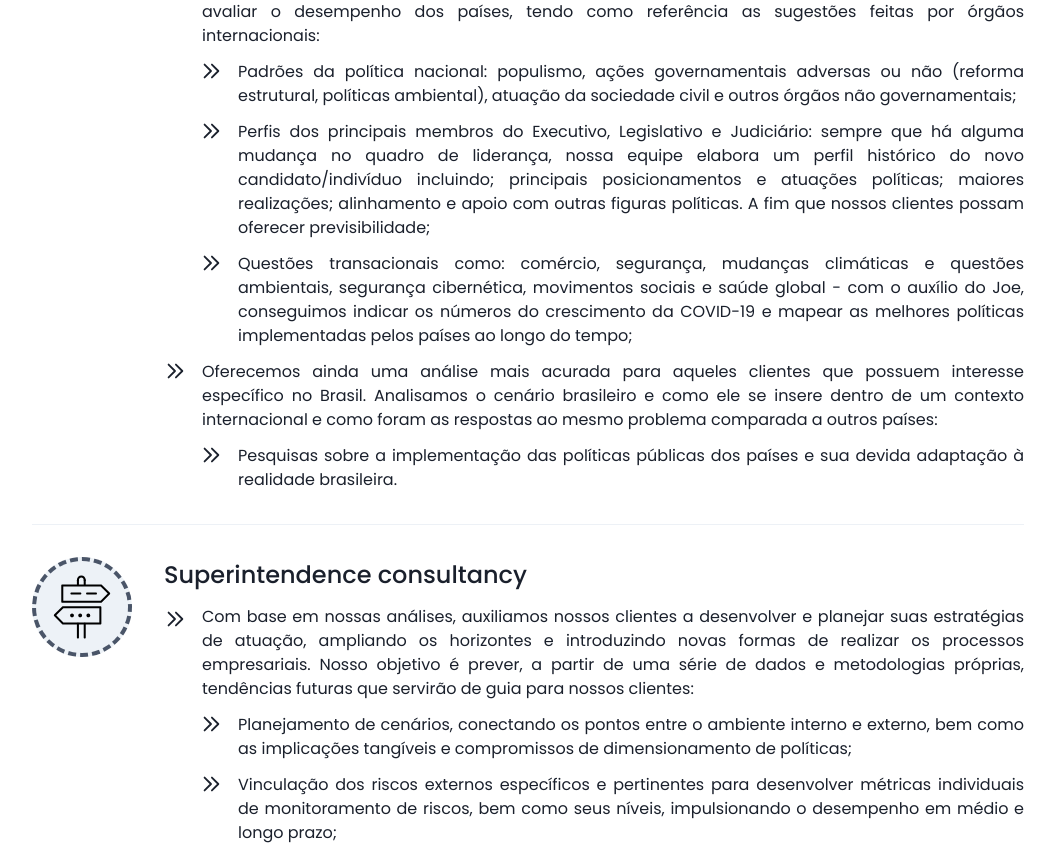
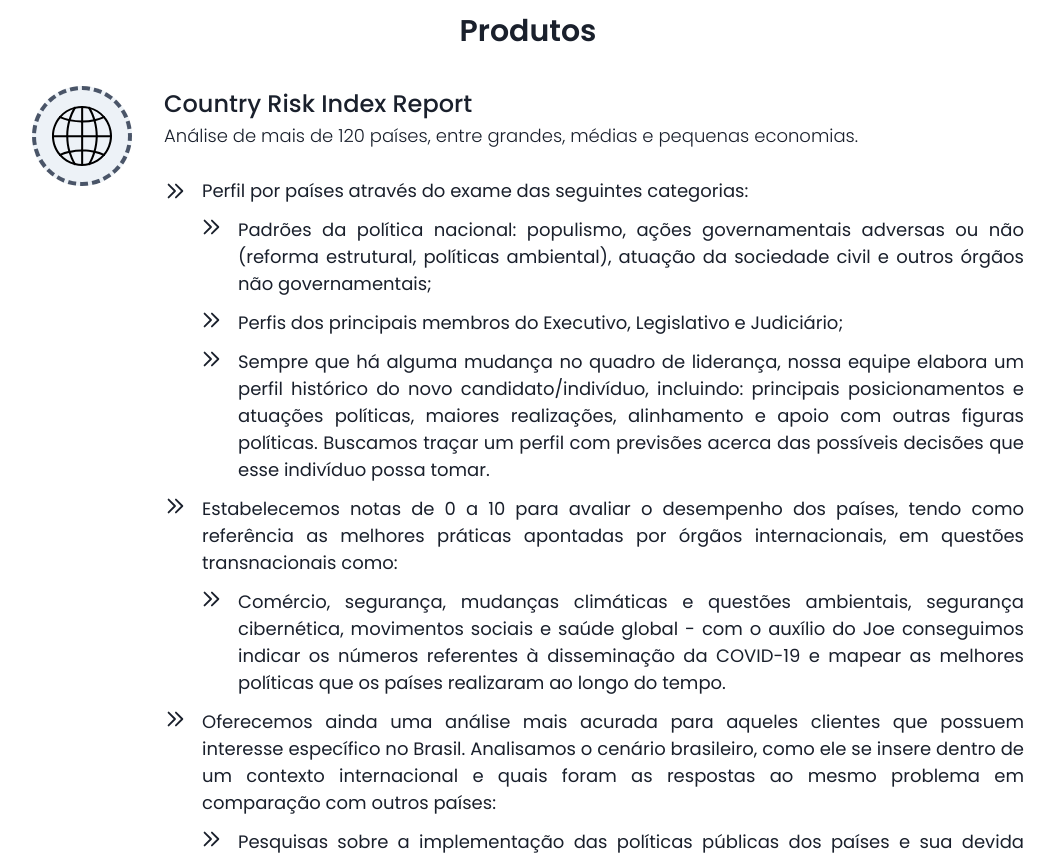
Before and after one commit to gasscoelho/greyspacecg-web, a Next.js app: page /services-and-products in a window 1280 px wide. Shown: the part 1937-2795 px from the top of the page, without its empty margins (112-1167 px from the left). Built offline with nearby package versions, Linux system fonts and the light colour scheme.

Commit message:
refactor: add minor changes

```diff
--- a/src/components/TeamCard.tsx
+++ b/src/components/TeamCard.tsx
@@ -17,7 +17,8 @@ export default function TeamCard({
   profilePath,
   name,
   position,
-  description
+  description,
+  imagePosition = 'top'
 }) {
   return (
     <Flex flexDir="column" align="center">
@@ -39,7 +40,7 @@ export default function TeamCard({
               src={profilePath}
               borderRadius="full"
               objectFit="cover"
-              objectPosition="center"
+              objectPosition={imagePosition}
               alt="profile"
               width={{ base: '150px', md: '200px' }}
               height={{ base: '150px', md: '200px' }}
--- a/src/pages/_app.tsx
+++ b/src/pages/_app.tsx
@@ -11,7 +11,7 @@ const MyApp = ({ Component, pageProps }) => {
           height: '100%'
         },
         body: {
-          fontFamily: 'poppins',
+          fontFamily: 'Poppins',
           minHeight: '100%'
         }
       }
--- a/src/pages/services-and-products.tsx
+++ b/src/pages/services-and-products.tsx
@@ -29,7 +29,7 @@ export default function ServicesProducts() {
           <Header invertColors />
         </Flex>
 
-        <VStack mt="8" w="full" pb="150px">
+        <VStack mt="8" w="full" pb="150px" fontSize={{ base: 'md', md: 'lg' }}>
           <Container
             maxW={{ base: 'container.md', xl: 'container.lg' }}
             pb="8"
@@ -156,7 +156,7 @@ export default function ServicesProducts() {
 
             <ServiceInfo
               mt="8"
-              name="Gestão de crise"
+              name="Governance of Crisis"
               description="Oferecemos um serviço para auxiliar o cliente em um momento de grande vulnerabilidade de forma ágil, através do monitoramento e planejamento:"
               iconPath="/images/connectivity-icon.svg"
             >
@@ -286,7 +286,7 @@ export default function ServicesProducts() {
 
             <ServiceInfo
               mt="8"
-              name="Captação de recursos"
+              name="Consultancy to Finance Projects"
               description="Ao longo da nossa história fomos capazes de construir uma relação próxima e frutífera com organizações internacionais de financiamento para projetos de desenvolvimento, como PNUD, FMI, BIRD e outros bancos. Dessa forma, nos mantemos atualizados sobre editais e outras iniciativas disponíveis, visando atuar como ponte entre nosso cliente e tais instituições:"
               iconPath="/images/pork-icon.svg"
             >
@@ -349,7 +349,7 @@ export default function ServicesProducts() {
 
             <ServiceInfo
               mt="8"
-              name="Mapa de risco por país"
+              name="Country Risk Index Report"
               description="Análise de mais de 120 países, entre grandes, médias e pequenas economias."
               iconPath="/images/world-icon.svg"
             >
@@ -366,10 +366,7 @@ export default function ServicesProducts() {
                     height="22px"
                     mr="4"
                   />
-                  Perfil por países através do exame das seguintes categorias e
-                  estabelecendo notas de 0 a 10 para avaliar o desempenho dos
-                  países, tendo como referência as sugestões feitas por órgãos
-                  internacionais:
+                  Perfil por países através do exame das seguintes categorias:
                 </ListItem>
 
                 <ListItem
@@ -401,12 +398,7 @@ export default function ServicesProducts() {
                     ml="9"
                   />
                   Perfis dos principais membros do Executivo, Legislativo e
-                  Judiciário: sempre que há alguma mudança no quadro de
-                  liderança, nossa equipe elabora um perfil histórico do novo
-                  candidato/indivíduo incluindo; principais posicionamentos e
-                  atuações políticas; maiores realizações; alinhamento e apoio
-                  com outras figuras políticas. A fim que nossos clientes possam
-                  oferecer previsibilidade;
+                  Judiciário;
                 </ListItem>
                 <ListItem
                   display="flex"
@@ -420,12 +412,46 @@ export default function ServicesProducts() {
                     mr="4"
                     ml="9"
                   />
-                  Questões transacionais como: comércio, segurança, mudanças
-                  climáticas e questões ambientais, segurança cibernética,
-                  movimentos sociais e saúde global - com o auxílio do Joe,
-                  conseguimos indicar os números do crescimento da COVID-19 e
-                  mapear as melhores políticas implementadas pelos países ao
-                  longo do tempo;
+                  Sempre que há alguma mudança no quadro de liderança, nossa
+                  equipe elabora um perfil histórico do novo
+                  candidato/indivíduo, incluindo: principais posicionamentos e
+                  atuações políticas, maiores realizações, alinhamento e apoio
+                  com outras figuras políticas. Buscamos traçar um perfil com
+                  previsões acerca das possíveis decisões que esse indivíduo
+                  possa tomar.
+                </ListItem>
+                <ListItem
+                  display="flex"
+                  alignItems="flex-start"
+                  justifyContent="flex-start"
+                >
+                  <ListIcon
+                    as={HiOutlineChevronDoubleRight}
+                    width="22px"
+                    height="22px"
+                    mr="4"
+                  />
+                  Estabelecemos notas de 0 a 10 para avaliar o desempenho dos
+                  países, tendo como referência as melhores práticas apontadas
+                  por órgãos internacionais, em questões transnacionais como:
+                </ListItem>
+                <ListItem
+                  display="flex"
+                  alignItems="flex-start"
+                  justifyContent="flex-start"
+                >
+                  <ListIcon
+                    as={HiOutlineChevronDoubleRight}
+                    width="22px"
+                    height="22px"
+                    mr="4"
+                    ml="9"
+                  />
+                  Comércio, segurança, mudanças climáticas e questões
+                  ambientais, segurança cibernética, movimentos sociais e saúde
+                  global - com o auxílio do Joe conseguimos indicar os números
+                  referentes à disseminação da COVID-19 e mapear as melhores
+                  políticas que os países realizaram ao longo do tempo.
                 </ListItem>
                 <ListItem
                   display="flex"
@@ -440,9 +466,9 @@ export default function ServicesProducts() {
                   />
                   Oferecemos ainda uma análise mais acurada para aqueles
                   clientes que possuem interesse específico no Brasil.
-                  Analisamos o cenário brasileiro e como ele se insere dentro de
-                  um contexto internacional e como foram as respostas ao mesmo
-                  problema comparada a outros países:
+                  Analisamos o cenário brasileiro, como ele se insere dentro de
+                  um contexto internacional e quais foram as respostas ao mesmo
+                  problema em comparação com outros países:
                 </ListItem>
                 <ListItem
                   display="flex"
@@ -466,7 +492,7 @@ export default function ServicesProducts() {
 
             <ServiceInfo
               mt="8"
-              name="Superintendence consultancy"
+              name="Performance Analysis Report"
               description=""
               iconPath="/images/sign-icon.svg"
             >
```
Also changed, not shown: src/pages/clients.tsx (+17 -3 lines), src/pages/index.tsx (+8 -2 lines), src/pages/team.tsx (+19 -8 lines).
